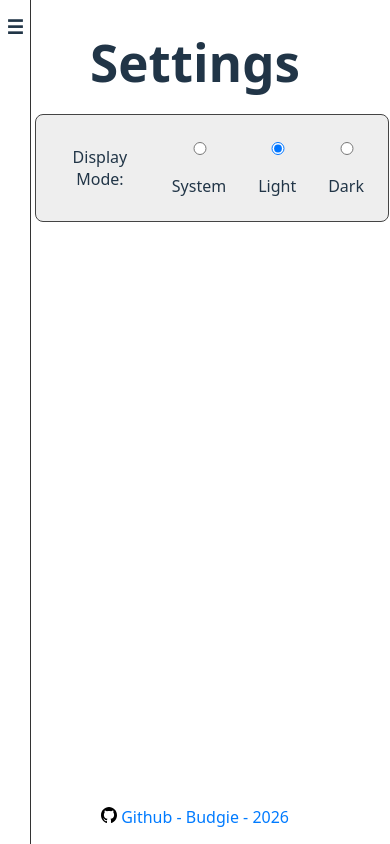
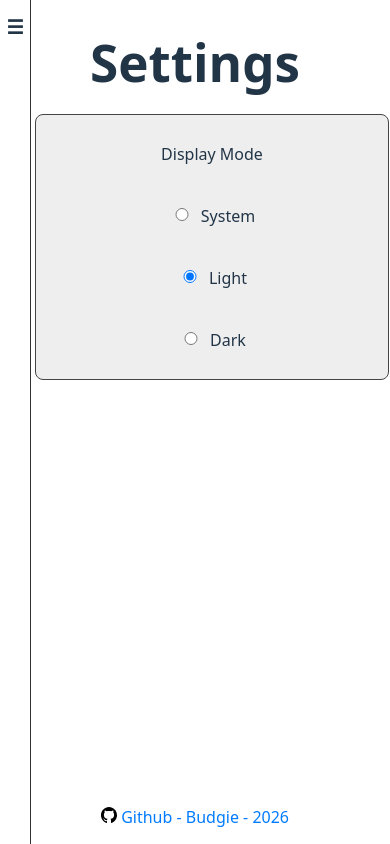
Before and after one commit to Eunoseer/Budgie, a React (Vite) app: page /settings in a window 390 px wide. Built offline with nearby package versions, Linux system fonts and the light colour scheme.

Commit message:
fixed radio button styling on mobile

```diff
--- a/src/index.css
+++ b/src/index.css
@@ -146,7 +146,8 @@ body {
   gap: 1rem;
   align-items: center;
   margin: 0 auto;
-  width: fit-content;
+  width: 100%;
+  justify-content: center;
 }
 
 .localModeSelector label {
@@ -162,6 +163,31 @@ body {
 @media (max-width: 768px) {
   .container {
     flex-direction: column;
+  }
+
+  .localModeSelector {
+    flex-direction: column;
+    align-items: center;
+    justify-content: center;
+  }
+
+  .localModeSelector label {
+    display: flex;
+    flex-direction: row;
+    padding: 12px;
+    gap: 8px;
+    width: 100%;
+  }
+
+  .localModeSelector label input[type="radio"] {
+    width: 16px;
+    flex-shrink: 0;
+    margin-bottom: auto;
+  }
+
+  .localModeSelector label span {
+    flex: 1;
+    white-space: nowrap;
   }
 }
 
--- a/src/pages/settings.tsx
+++ b/src/pages/settings.tsx
@@ -19,7 +19,7 @@ export function Settings({
 
       <section className="card">
         <form className="localModeSelector">
-          <label>Display Mode:</label>
+          <label>Display Mode</label>
           <label>
             <input
               type="radio"
```
